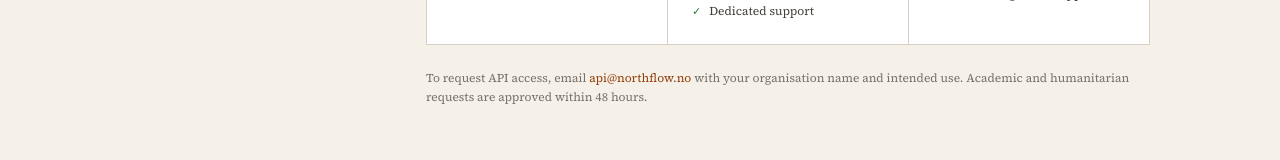
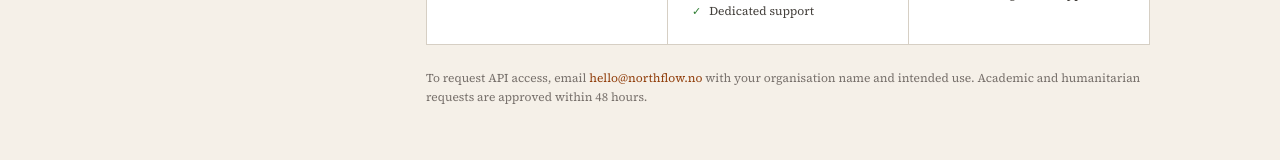
Before and after one commit to northflowlabs/ceres, a Next.js app: page /api-access in a window 1280 px wide. Shown: the part 763-923 px from the top of the page. Built offline with nearby package versions, Linux system fonts and the light colour scheme.

Commit message:
fix: change api@northflow.no to hello@northflow.no on api-access page

```diff
--- a/src/app/api-access/page.tsx
+++ b/src/app/api-access/page.tsx
@@ -86,7 +86,7 @@ export default function ApiAccessPage() {
 
   return (
     <div className="topo-texture" style={{ background: "var(--parchment)", minHeight: "100vh", display: "flex", flexDirection: "column" }}>
-      <SiteNav ctaHref="mailto:api@northflow.no" ctaLabel="Request Access →" />
+      <SiteNav ctaHref="mailto:hello@northflow.no" ctaLabel="Request Access →" />
 
       {/* Page header */}
       <div style={{ borderBottom: "1px solid var(--border)", padding: "60px 40px 48px", maxWidth: 1100, margin: "0 auto", width: "100%" }}>
@@ -143,7 +143,7 @@ export default function ApiAccessPage() {
               ))}
             </div>
             <p style={{ fontSize: 12, color: "var(--ink-light)" }}>
-              To request API access, email <a href="mailto:api@northflow.no" style={{ color: "var(--earth)" }}>api@northflow.no</a> with your organisation name and intended use. Academic and humanitarian requests are approved within 48 hours.
+              To request API access, email <a href="mailto:hello@northflow.no" style={{ color: "var(--earth)" }}>hello@northflow.no</a> with your organisation name and intended use. Academic and humanitarian requests are approved within 48 hours.
             </p>
           </section>
 
```
